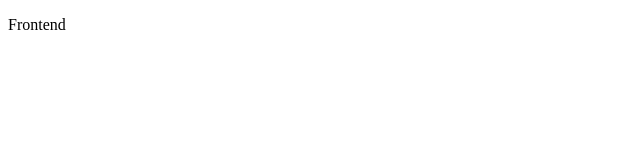
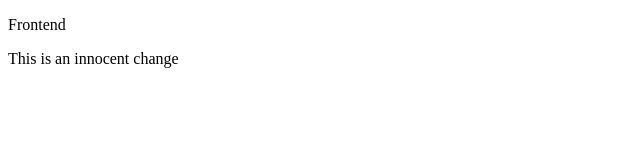
Before and after one commit to itsdavidmea/vscodepush, a plain HTML site: page index.html in a window 1280 px wide. Shown: the whole page, without its empty margins (0-640 px from the left). Drawn offline with Linux system fonts and the light colour scheme.

Commit message:
new change from frontend

```diff
--- a/index.html
+++ b/index.html
@@ -7,5 +7,6 @@
 </head>
 <body>
     <p>Frontend </p>
+    <p>This is an innocent change</p>
 </body>
 </html>
```
